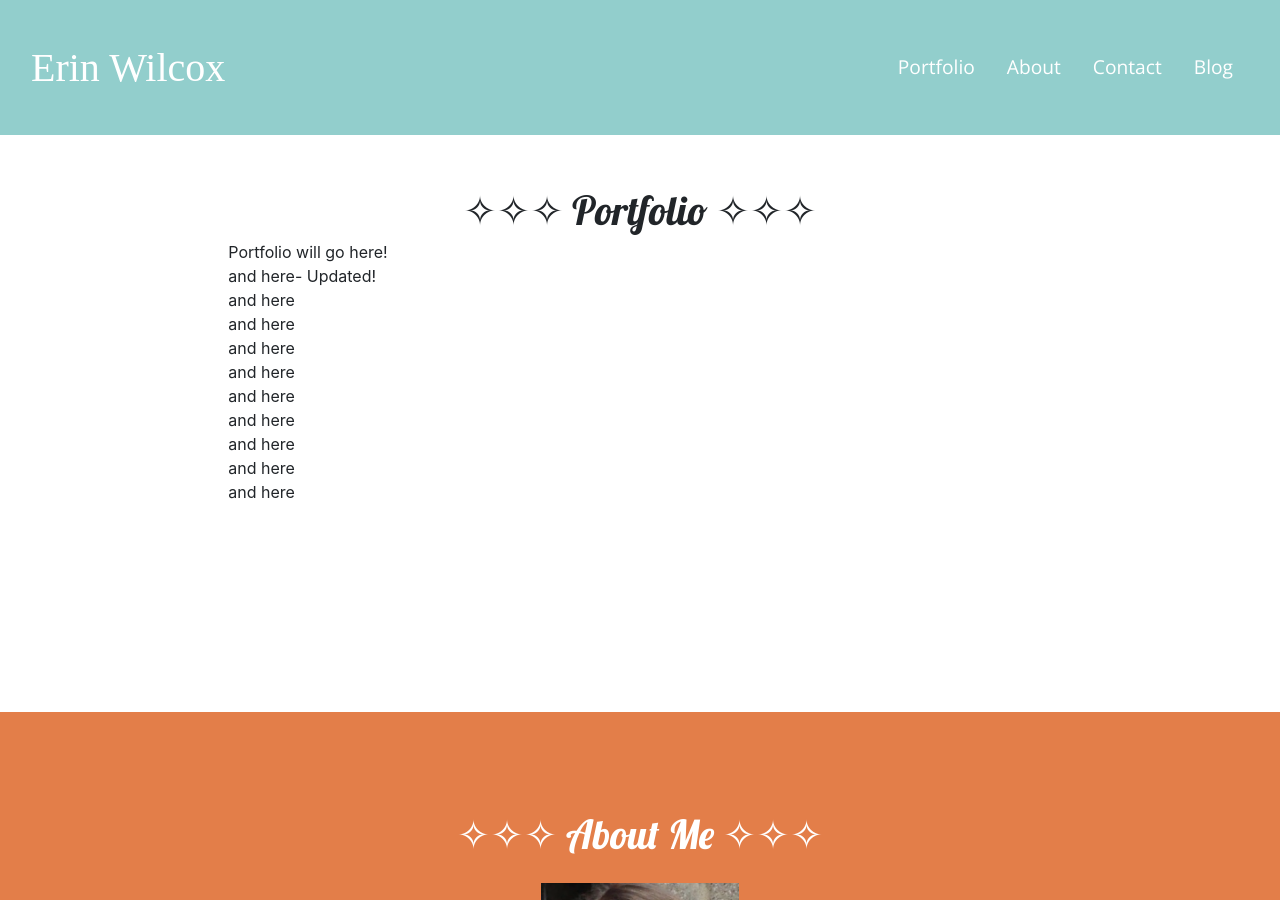
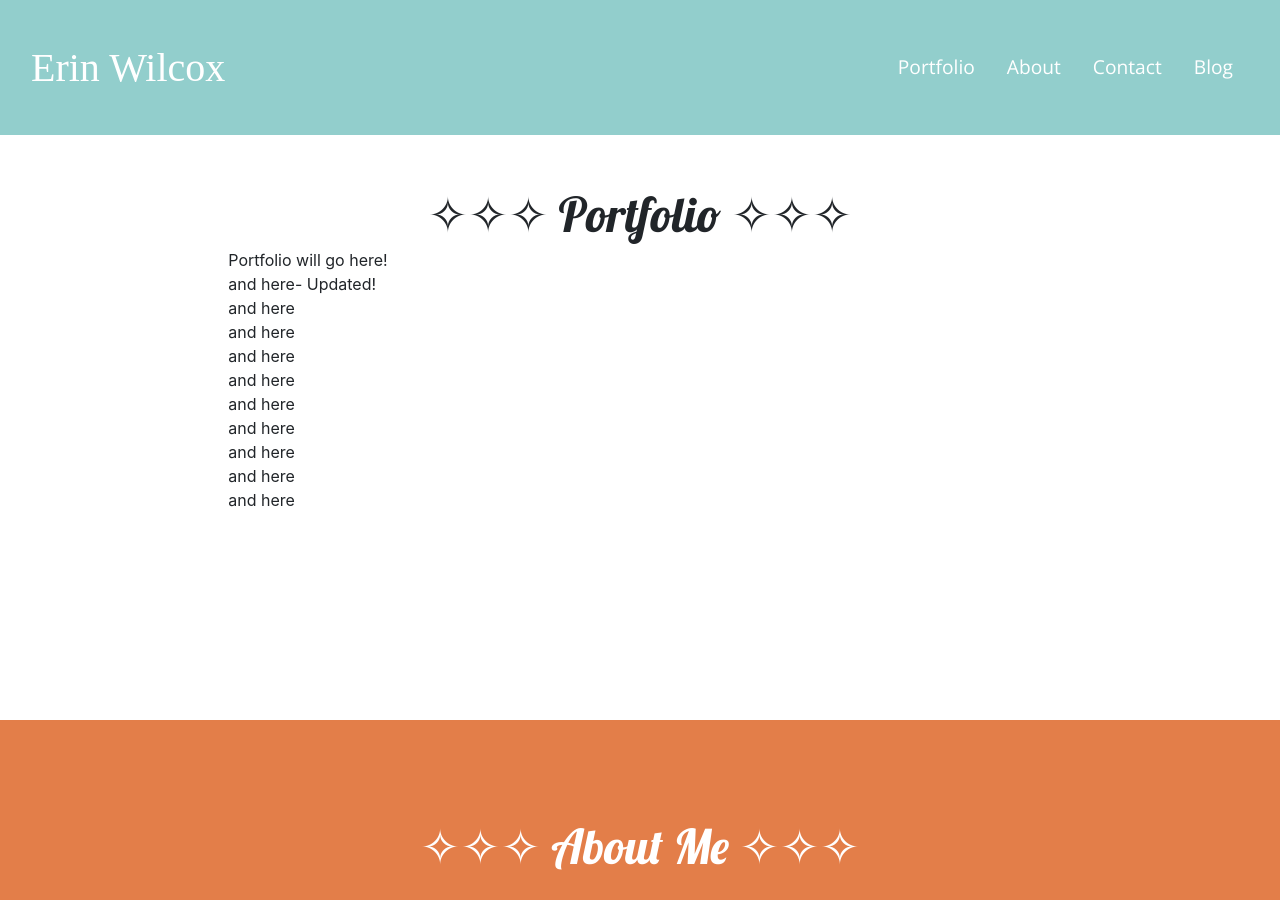
Before and after one commit to brookin8/brookin8.github.io, a Jekyll site: the page built from index.html, in a window 1280 px wide and 900 px high. Built offline with Jekyll 4.4.1, drawn with Linux system fonts in a browser that asks for light colours; some web fonts are replaced.

Commit message:
More mobile friendly updates

```diff
--- a/_includes/header.html
+++ b/_includes/header.html
@@ -22,7 +22,7 @@
 <body>
     <div class="fixed-top">
       <!--<div class="p-3 mb-2 bg-info text-white">-->
-        <nav class="navbar navbar-default fixed-top" style="background-color:#92CECC;height:15%">
+        <nav class="navbar navbar-default fixed-top" style="background-color:#92CECC;height:15%;">
           <div class="container-fluid">
             <div class = "navbar-header">
               <a class ="navbar-brand" style="color:#ffffff; font-family: 'Atomic Age', cursive; font-size:250%" href="/">Erin Wilcox</a>
--- a/index.html
+++ b/index.html
@@ -8,7 +8,7 @@ permalink: /
 			<div class ="container-fluid">
 				<div class = "row justify-content-center">
 					<div class = "col">
-						<h1 style="text-align:center; vertical-align:center; padding-top:15%; font-family: 'Lobster', cursive;">&#x2727;&#x2727;&#x2727;  Portfolio  &#10023;&#10023;&#10023;</h1>
+						<h1 style="text-align:center; vertical-align:center; padding-top:15%; font-size:300%; font-family: 'Lobster', cursive;">&#x2727;&#x2727;&#x2727;  Portfolio  &#10023;&#10023;&#10023;</h1>
 					</div>
 				</div>
 				<div class = "row justify-content-center">
@@ -34,7 +34,7 @@ permalink: /
 			<div class ="container-fluid" style="background-color:#E37E49;color:white;margin-top:15%;">
 					<div class="row justify-content-center">
 						<div class = "col">
-							<h1 style="text-align:center;font-family: 'Lobster', cursive; padding-top:8%">&#10023;&#10023;&#10023;  About Me  &#10023;&#10023;&#10023;</h1>
+							<h1 style="text-align:center;font-family: 'Lobster', cursive; padding-top:8%;font-size:300%;">&#10023;&#10023;&#10023;  About Me  &#10023;&#10023;&#10023;</h1>
 						</div>
 					</div>
 					<div class ="row justify-content-center">
@@ -59,7 +59,7 @@ permalink: /
 			<div class ="container-fluid">
 				<div class = "row justify-content-center">
 					<div class = "col justify-content-center">
-						<h1 style="text-align:center;padding-top:15%; font-family: 'Lobster', cursive;">&#10023;&#10023;&#10023;  Contact Me  &#10023;&#10023;&#10023;</h1>
+						<h1 style="text-align:center;padding-top:15%; font-family: 'Lobster', cursive;font-size:300%">&#10023;&#10023;&#10023;  Contact Me  &#10023;&#10023;&#10023;</h1>
 					</div>
 				</div>
 				<div class = "row justify-content-center">
@@ -75,7 +75,7 @@ permalink: /
 				</div>
 				<div class = "row justify-content-center">
 					<div class = "col">
-						<h3 style="text-align:center;font-family: 'Lobster', cursive;">Or Find Me Online:</h2>
+						<h3 style="text-align:center;font-family: 'Lobster', cursive;font-size:175%;">Or Find Me Online:</h2>
 					</div>
 				</div>
 				<div class="row">
```
